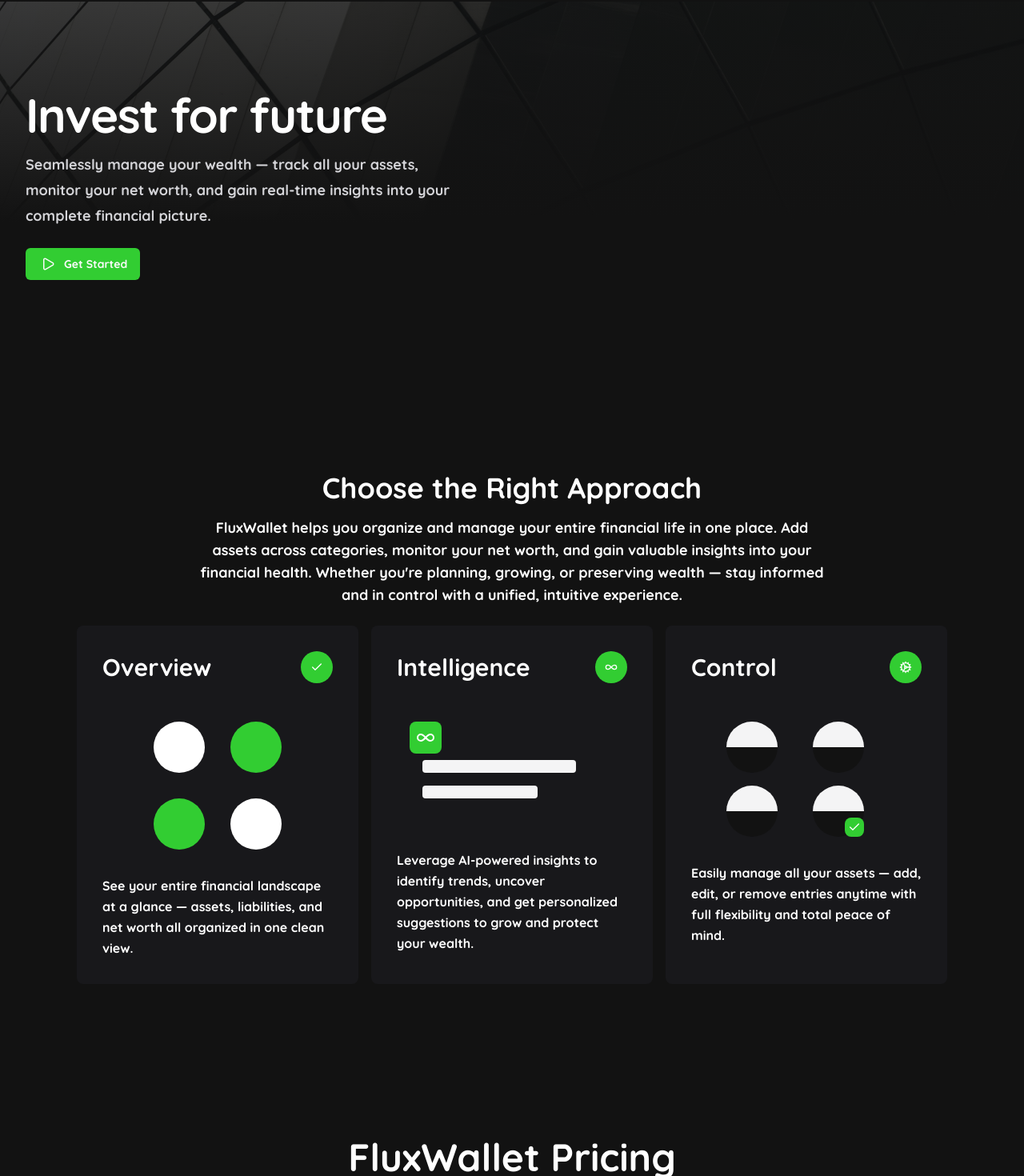
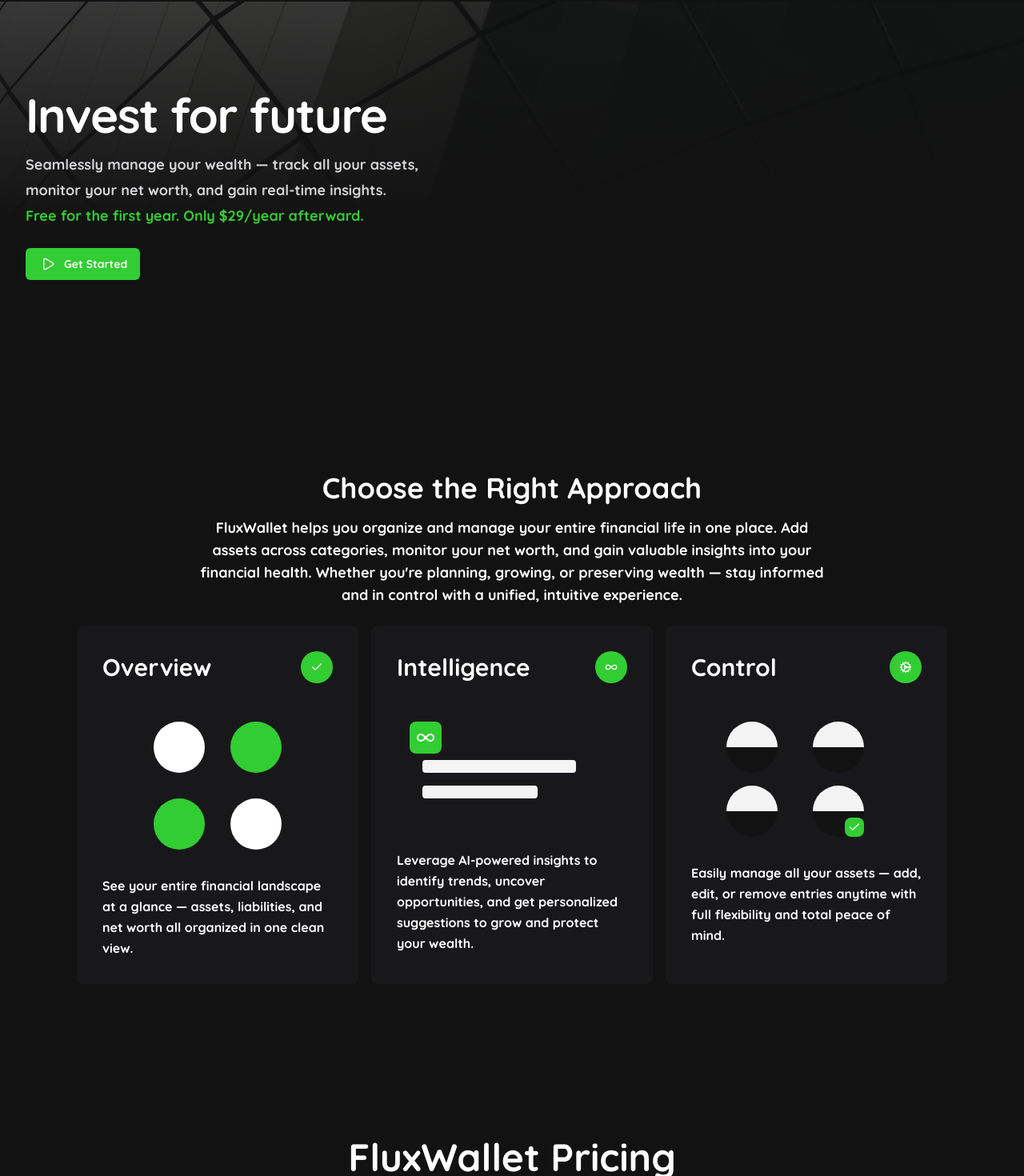
Before and after one commit to arnhazra/fluxwallet, a Next.js app in the folder apps/ui-service/: page / in a window 1280 px wide. Shown: the part 62-1532 px from the top of the page at 80% size. Built offline with nearby package versions, Linux system fonts and the light colour scheme; no server answers.

Commit message:
Publish App

```diff
--- a/apps/ui-service/src/app/(marketing)/page.tsx
+++ b/apps/ui-service/src/app/(marketing)/page.tsx
@@ -35,8 +35,11 @@
         <h1 className="text-white text-xl sm:text-4xl md:text-5xl lg:text-6xl tracking-tight mb-4 max-w-[40rem]">
           {uiConstants.homeHeader}
         </h1>
-        <p className="max-w-[35rem] leading-normal text-zinc-300 sm:text-lg sm:leading-8 mb-6">
+        <p className="max-w-[35rem] leading-normal text-zinc-300 sm:text-lg sm:leading-8">
           {uiConstants.homeIntro}
+        </p>
+        <p className="max-w-[35rem] leading-normal text-primary sm:text-lg sm:leading-8 mb-6">
+          {uiConstants.homePricing}
         </p>
         <Link
           href="/dashboard"
@@ -148,8 +151,8 @@
             <h2 className="font-heading text-3xl leading-[1.1] sm:text-3xl md:text-5xl">
               {uiConstants.pricingTitle}
             </h2>
-            <p className="max-w-[85%] leading-normal sm:text-lg sm:leading-7">
-              {uiConstants.pricingHeader}
+            <p className="max-w-[85%] text-2xl sm:text-lg sm:leading-7">
+              Get full platform access {uiConstants.homePricing}
             </p>
           </div>
           <div className="grid w-full items-start gap-10 rounded-lg border border-border p-10 md:grid-cols-[1fr_200px]">
--- a/apps/ui-service/src/shared/constants/global-constants.ts
+++ b/apps/ui-service/src/shared/constants/global-constants.ts
@@ -3,7 +3,8 @@
 export const uiConstants = {
   homeHeader: "Invest for future",
   homeIntro:
-    "Seamlessly manage your wealth — track all your assets, monitor your net worth, and gain real-time insights into your complete financial picture.",
+    "Seamlessly manage your wealth — track all your assets, monitor your net worth, and gain real-time insights.",
+  homePricing: "Free for the first year. Only $29/year afterward.",
   connectionErrorMessage: "Connection Error",
   authVerificationMessage: "Verifying Credentials",
   errorMessage: "Not Found",
@@ -19,7 +20,6 @@
   copyrightText: "Inc, All rights reserved.",
   openSourceHeader: `${appName} is open source and powered by open source software.`,
   productHeader: `${appName} helps you organize and manage your entire financial life in one place. Add assets across categories, monitor your net worth, and gain valuable insights into your financial health. Whether you're planning, growing, or preserving wealth — stay informed and in control with a unified, intuitive experience.`,
-  pricingHeader: `Preferred access to the latest AI models & more usage. Unlock all features including extensive AI usage for your application.`,
   pricingTitle: `${appName} Pricing`,
   privacyPolicyStatement: `By using ${appName}, you agree to our Terms of Service and Privacy Policy`,
   verifyEmailStatement: `Please verify your auth by entering the OTP we sent to your email`,
```
